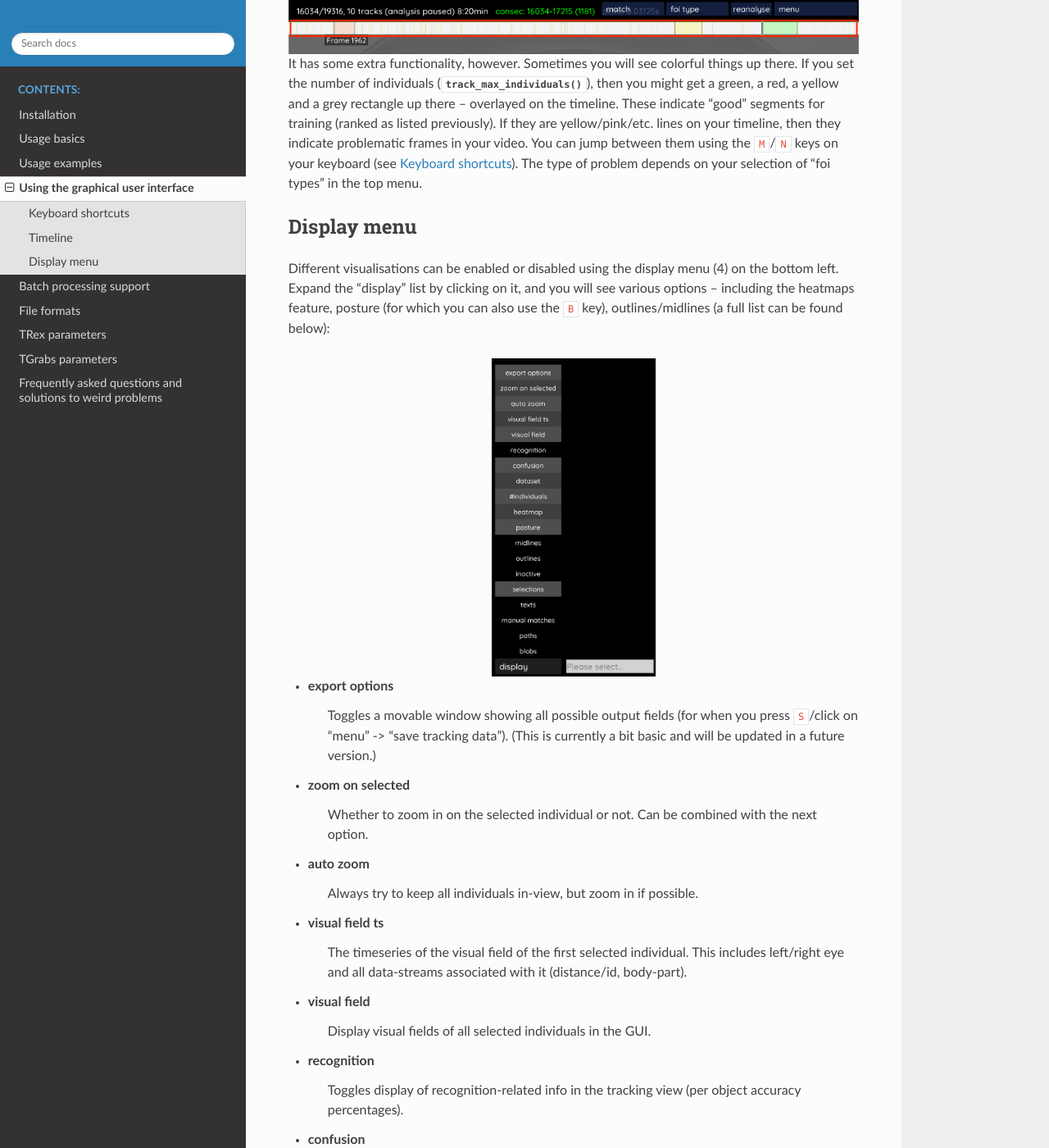
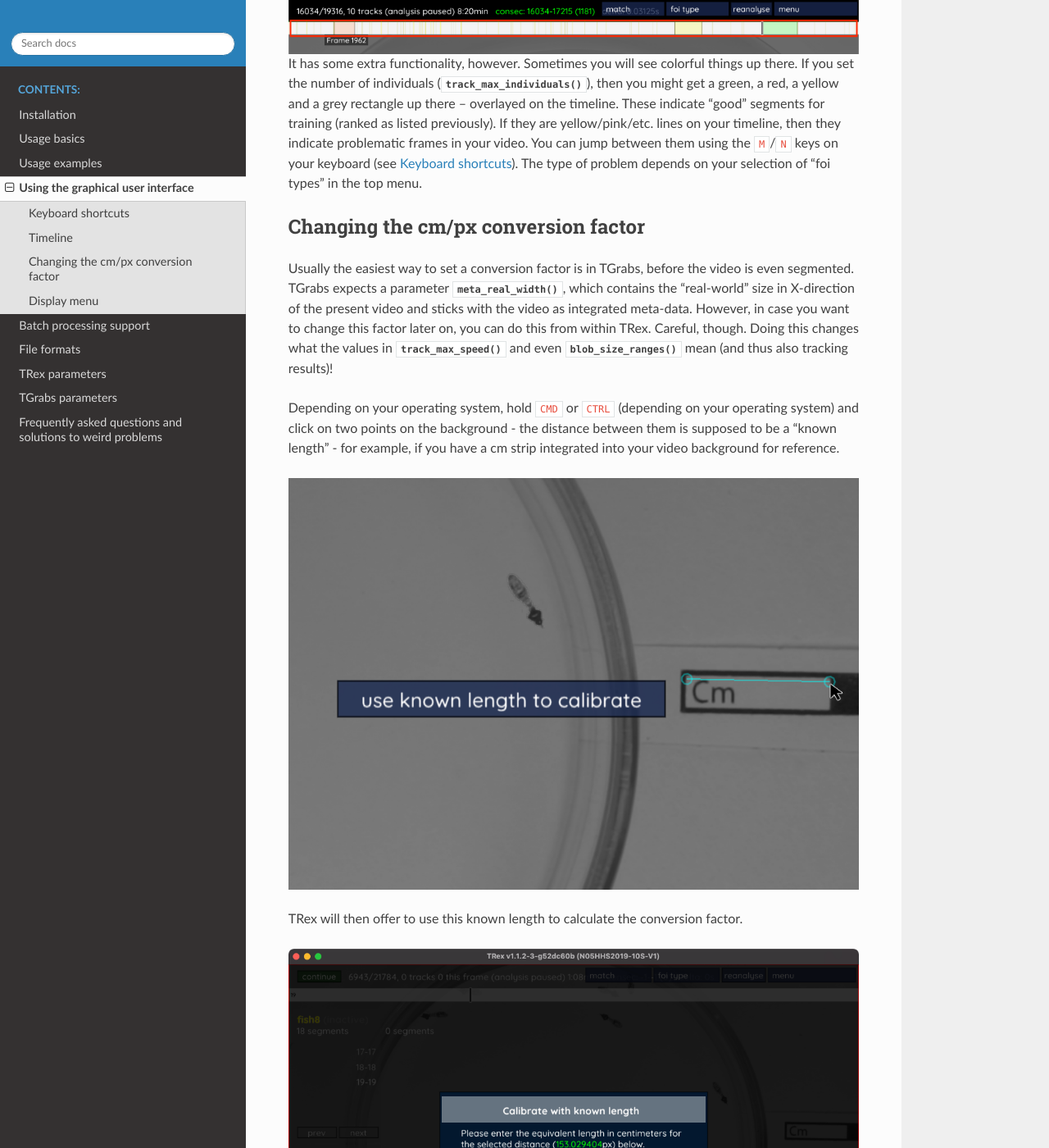
Before and after one commit to mooch443/trex, a Sphinx documentation site: the page built from docs/gui.rst, in a window 1280 px wide and 1400 px high, scrolled down 1752 px. Shown: the whole window at 82% size. Built offline with Sphinx 7.4.7 and the Read the Docs theme 2.0.0, drawn with Linux system fonts in a browser that asks for light colours; some of the changed text lies outside the part shown.

Commit message:
* fixing scaling for certain font positions (when rotated) * update docs

```diff
--- a/docs/gui.rst
+++ b/docs/gui.rst
@@ -67,6 +69,21 @@ The timeline works like the position indicator in your typical video player appl
 
 It has some extra functionality, however. Sometimes you will see colorful things up there. If you set the number of individuals (:func:`track_max_individuals`), then you might get a green, a red, a yellow and a grey rectangle up there -- overlayed on the timeline. These indicate "good" segments for training (ranked as listed previously). If they are yellow/pink/etc. lines on your timeline, then they indicate problematic frames in your video. You can jump between them using the ``M``/``N`` keys on your keyboard (see `Keyboard shortcuts`_). The type of problem depends on your selection of "foi types" in the top menu.
 
+Changing the cm/px conversion factor
+------------------------------------
+
+Usually the easiest way to set a conversion factor is in TGrabs, before the video is even segmented. TGrabs expects a parameter :func:`meta_real_width`, which contains the "real-world" size in X-direction of the present video and sticks with the video as integrated meta-data. However, in case you want to change this factor later on, you can do this from within TRex. Careful, though. Doing this changes what the values in :func:`track_max_speed` and even :func:`blob_size_ranges` mean (and thus also tracking results)!
+
+Depending on your operating system, hold ``CMD`` or ``CTRL`` (depending on your operating system) and click on two points on the background - the distance between them is supposed to be a "known length" - for example, if you have a cm strip integrated into your video background for reference.
+
+.. image:: trex_calibrate_length.png
+
+|trex| will then offer to use this known length to calculate the conversion factor.
+
+.. image:: trex_calibrate_length2.png
+
+In order to keep the applied changes, don't forget to save your config (Menu -> Save Config) and/or copy your :func:`cm_per_pixel` parameter. You may need to reanalyse the video to apply all changes.
+
 Display menu
 ------------
 
```
Also changed, not shown: other parts of docs/gui.rst (+4 -2 lines), docs/trex_calibrate_length.png (added), docs/trex_calibrate_length2.png (added), 3 other files.
